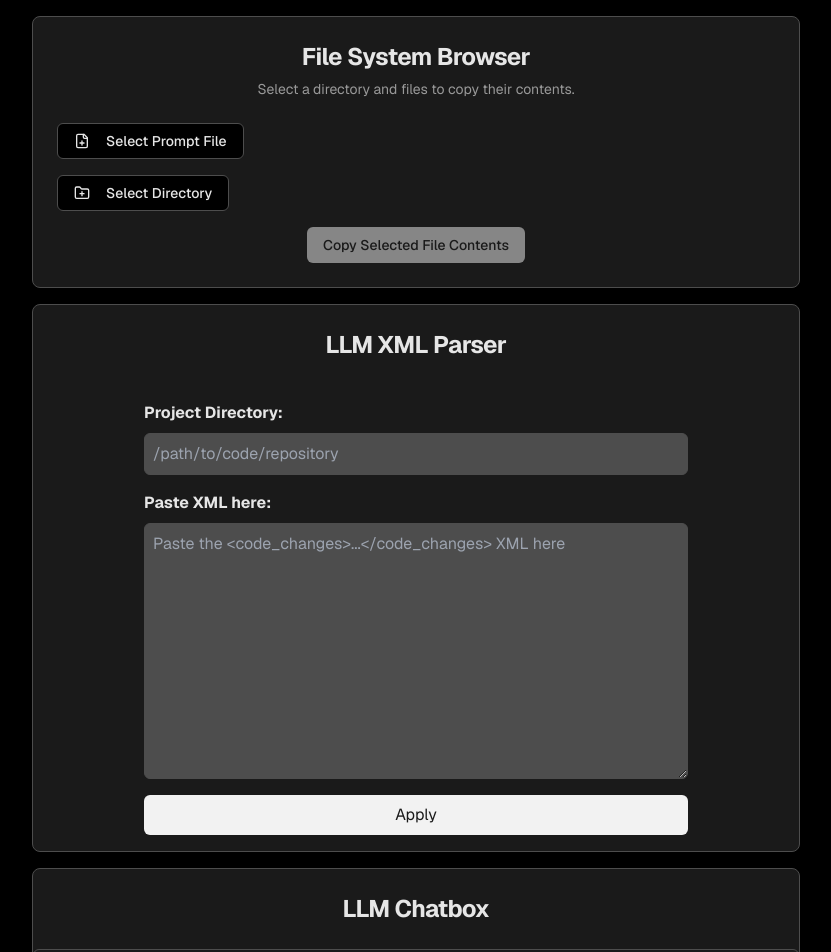
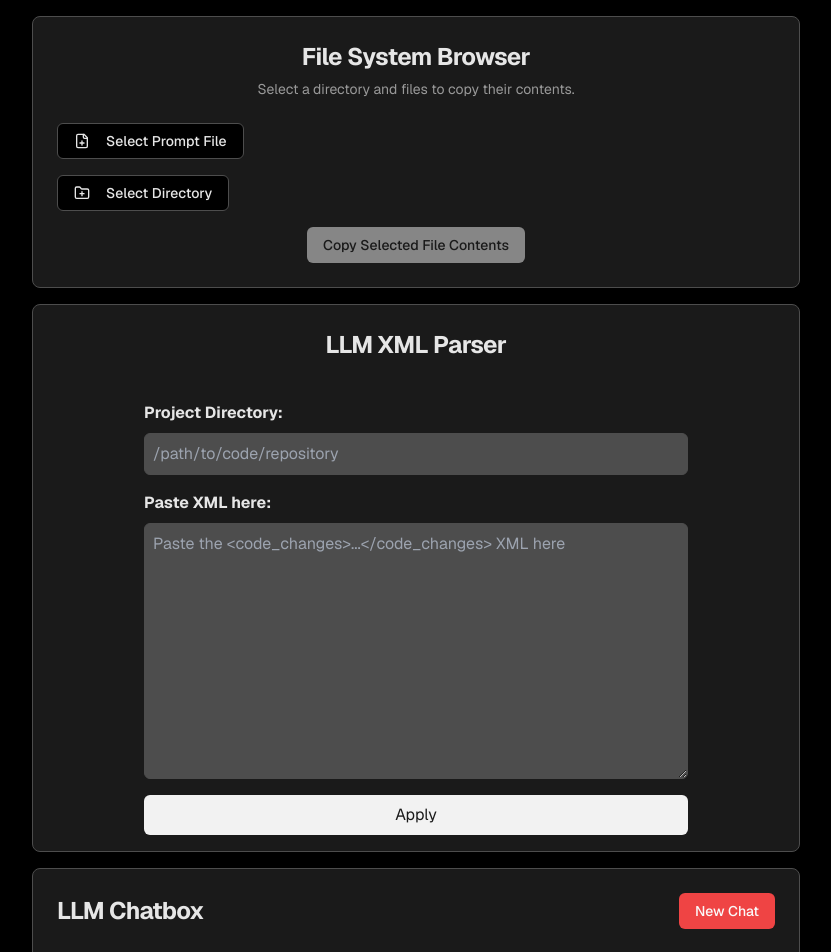
Before and after one commit to brettsmith212/create-llm-prompt, a Next.js app: page / in a window 1280 px wide. Shown: the top 952 px of the page, without its empty margins (224-1055 px from the left). Built offline with nearby package versions, Linux system fonts and the light colour scheme.

Commit message:
new chat button added

```diff
--- a/src/app/page.tsx
+++ b/src/app/page.tsx
@@ -1,9 +1,22 @@
+"use client"
+
 import FileSystemBrowser from "../components/FileSystemBrowser";
 import { ApplyChangesForm } from "../components/apply-changes-form";
 import LLMChatbox from "../components/LLMChatbox";
 import { Card, CardHeader, CardTitle } from "~/components/ui/card";
+import { Button } from "~/components/ui/button";
+import { useState } from "react";
 
 export default function HomePage() {
+
+  const [messages, setMessages] = useState([]); //keep messages
+  const [isLoading, setIsLoading] = useState(false); //keep isloading
+
+  const handleNewChat = () => { //new chat handler
+    setMessages([]);
+    setIsLoading(false);
+  };
+
   return (
     <main className="flex min-h-screen flex-col items-center justify-center p-4">
       <FileSystemBrowser />
@@ -17,9 +30,12 @@ export default function HomePage() {
 
       <Card className="w-[90%] max-w-3xl mt-4">
         <CardHeader>
-          <CardTitle className="text-2xl font-bold text-center">LLM Chatbox</CardTitle>
+          <div className="flex items-center justify-between w-full">
+            <CardTitle className="text-2xl font-bold text-center">LLM Chatbox</CardTitle>
+            <Button variant="destructive" onClick={handleNewChat}>New Chat</Button> {/* Use handleNewChat */}
+          </div>
         </CardHeader>
-        <LLMChatbox />
+        <LLMChatbox messages={messages} setMessages={setMessages} isLoading={isLoading} setIsLoading={setIsLoading}/>
       </Card>
     </main>
   );
--- a/src/components/LLMChatbox.tsx
+++ b/src/components/LLMChatbox.tsx
@@ -27,11 +27,16 @@ interface CodeProps extends ComponentPropsWithoutRef<'code'> {
   children: React.ReactNode;
 }
 
-const LLMChatbox = () => {
-  const [messages, setMessages] = useState<Message[]>([]);
+interface LLMChatboxProps {
+  messages: Message[];
+  setMessages: (messages: Message[]) => void;
+  isLoading: boolean;
+  setIsLoading: (isLoading: boolean) => void;
+}
+
+const LLMChatbox: React.FC<LLMChatboxProps> = ({ messages, setMessages, isLoading, setIsLoading }) => {
   const [input, setInput] = useState("");
   const [selectedLLM, setSelectedLLM] = useState("gemini");
-  const [isLoading, setIsLoading] = useState(false);
   const textareaRef = useRef<HTMLTextAreaElement>(null);
   const messagesEndRef = useRef<HTMLDivElement>(null);
 
```
